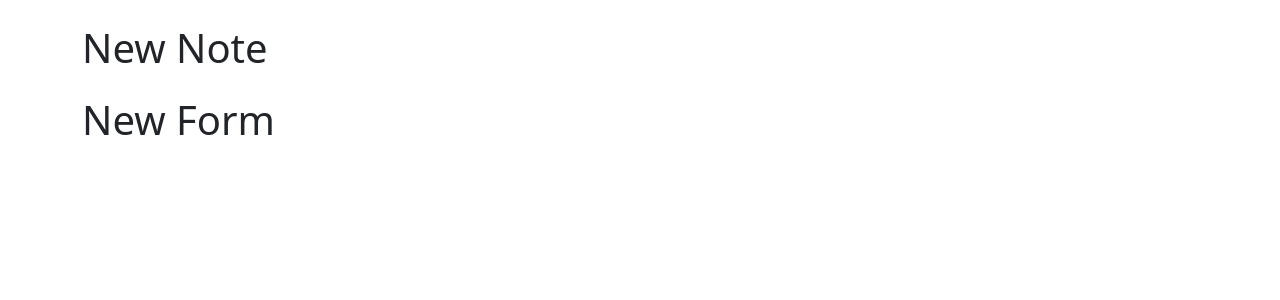
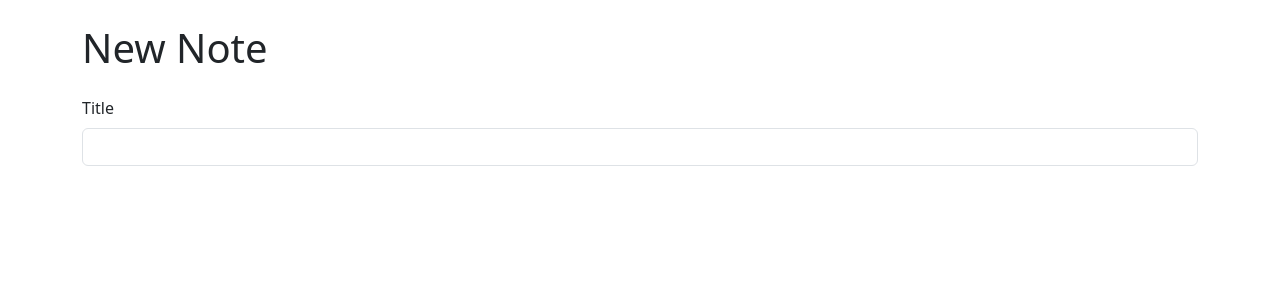
Before and after one commit to aiefymenko/react-note-taking-app, a React (Vite) app: page /new in a window 1280 px wide. Shown: the top 300 px of the page. Built offline with nearby package versions, Linux system fonts and the light colour scheme.

Commit message:
Create a skeleton for Form

```diff
--- a/src/NoteForm.tsx
+++ b/src/NoteForm.tsx
@@ -1,5 +1,16 @@
+import { Col, Form, Row, Stack } from "react-bootstrap";
+
 export function NoteForm() {
-  return <>
-  <h1>New Form</h1>
-  </>
+  return <Form>
+    <Stack gap={4}>
+      <Row>
+        <Col>
+        <Form.Group controlId="title">
+          <Form.Label>Title</Form.Label>
+          <Form.Control required />
+        </Form.Group>
+        </Col>
+      </Row>
+    </Stack>
+  </Form>
 }
```
